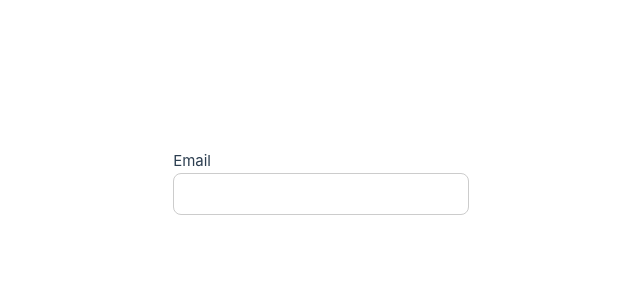
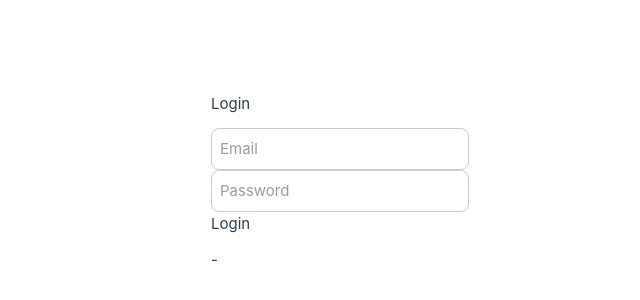
Before and after one commit to nambelaas/vue-components, a Vue app: page / in a window 1280 px wide. Shown: the part 218-518 px from the top of the page, without its empty margins (171-811 px from the left). Built offline with nearby package versions, Linux system fonts and the light colour scheme; the HTML template or start-up script is replaced by a standard one.

Commit message:
add multiple v-model and modifiers

```diff
--- a/src/App.vue
+++ b/src/App.vue
@@ -28,6 +28,7 @@ export default {
       type: ["success", "warning", "danger"],
     },
     email: "",
+    password: "",
   }),
   methods: {
     handleSubmit(email: String, password: String): void {
@@ -44,13 +45,18 @@ export default {
     <!-- <Alerts :message="items+' item has been removed'" type="errors" :types="alert.type"/> -->
     <!-- <LoginForm @submit="handleSubmit" /> -->
     <!-- <input
-      type="email"
-      v-model="email"
-      class="form-control"
-      placeholder="Email"
+    type="email"
+    v-model="email"
+    class="form-control"
+    placeholder="Email"
     /> -->
     <!-- <BaseInput v-model="email" label="Email" /> -->
-    <BaseInput v-model.lowercase="email" label="Email" />
-    {{ email }}
+    <!-- <BaseInput v-model.lowercase="email" label="Email" /> -->
+    <LoginForm
+      @submit="handleSubmit"
+      v-model:email.lowercase="email"
+      v-model:password="password"
+    />
+    {{ email }} - {{ password }}
   </div>
 </template>
--- a/src/components/LoginForm.vue
+++ b/src/components/LoginForm.vue
@@ -2,10 +2,29 @@
   <h1>Login</h1>
   <form @submit.prevent="$emit('submit', email, password)">
     <div class="mb-3">
-            <input type="email" v-model="email" class="form-control" placeholder="Email">
+      <!-- <input type="email" v-model="email" class="form-control" placeholder="Email"> -->
+      <input
+        type="email"
+        :value="email"
+        @input="inputEmail"
+        class="form-control"
+        placeholder="Email"
+      />
     </div>
     <div class="mb-3">
-            <input type="password" v-model="password" class="form-control" placeholder="Password">
+      <!-- <input
+        type="password"
+        v-model="password"
+        class="form-control"
+        placeholder="Password"
+      /> -->
+      <input
+        type="password"
+        :value="password"
+        @input="inputPassword"
+        class="form-control"
+        placeholder="Password"
+      />
     </div>
     <button type="submit">Login</button>
   </form>
@@ -14,19 +33,53 @@
 <script lang="ts">
 export default {
   name: "LoginForm",
-    data: () =>({
-        email: "",
-        password: ""
-    }),
+  props: {
+    email: {
+      type: String,
+      default: "",
+    },
+    emailModifiers: {
+      type: Object,
+      default: () => ({}),
+    },
+    password: {
+      type: String,
+      default: "",
+    },
+  },
+  // data: () =>({
+  //     email: "",
+  //     password: ""
+  // }),
   emits: {
     submit: (email: String, password: String) => {
       if (email && password) {
-                return true
-            } else{
-                console.warn("Invalid submit event: email and password are required")
-                return false
+        return true;
+      } else {
+        console.warn("Invalid submit event: email and password are required");
+        return false;
+      }
+    },
+    "update:email": null,
+    "update:password": null,
+  },
+  methods: {
+    inputEmail(event: Event) {
+      const target = event.target as HTMLInputElement | null;
+      if (target) {
+        if (this.emailModifiers.lowercase) {
+          this.$emit("update:email", target.value.toLowerCase());
+        } else {
+          this.$emit("update:email", target.value);
         }
       }
+    },
+    inputPassword(event: Event) {
+      const target = event.target as HTMLInputElement | null;
+      if (target) {
+        this.$emit("update:password", target.value);
       }
-}
+    },
+  },
+};
 </script>
```
Also changed, not shown: 1 other file (tests, documents, lock files or other folders). Lines whose indentation alone changed are shown as unchanged.
